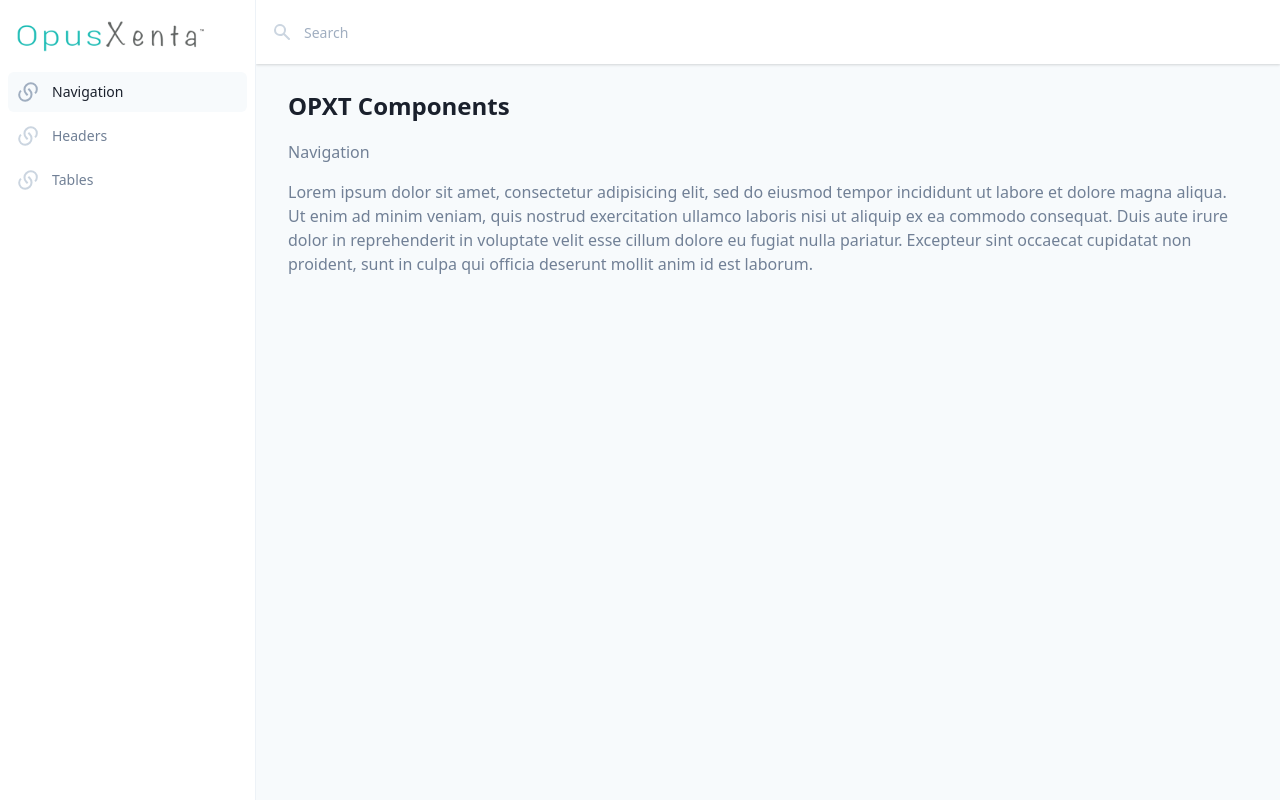
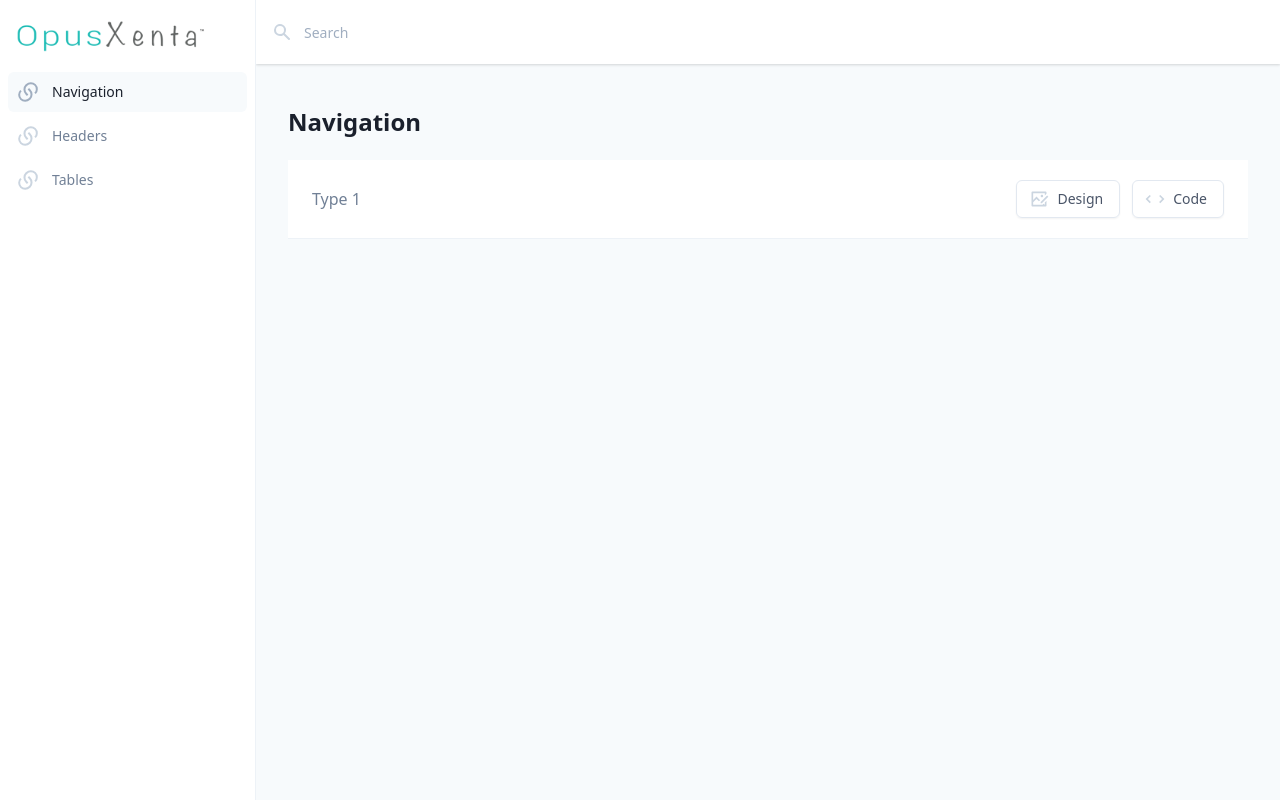
Before and after one commit to aravindaprabath/Immortals, a Vue app: page /navigation in a window 1280 px wide. Built offline with nearby package versions, Linux system fonts and the light colour scheme.

Commit message:
Update navigation page component

```diff
--- a/src/App.vue
+++ b/src/App.vue
@@ -49,10 +49,6 @@
         tabindex="0"
       >
         <div class="max-w-7xl mx-auto px-4 sm:px-6 md:px-8">
-          <h1 class="text-2xl font-semibold text-gray-900">OPXT Components</h1>
-        </div>
-
-        <div class="max-w-7xl mx-auto px-4 sm:px-6 md:px-8">
           <div class="py-4">
             <router-view />
           </div>
--- a/src/views/Navigation.vue
+++ b/src/views/Navigation.vue
@@ -1,16 +1,65 @@
 <template>
   <div>
-    <p class="mb-4">Navigation</p>
+    <div class="mx-auto mb-5">
+      <h1 class="text-2xl font-semibold text-gray-900">Navigation</h1>
+    </div>
 
-    <p>
-      Lorem ipsum dolor sit amet, consectetur adipisicing elit, sed do eiusmod
-      tempor incididunt ut labore et dolore magna aliqua. Ut enim ad minim
-      veniam, quis nostrud exercitation ullamco laboris nisi ut aliquip ex ea
-      commodo consequat. Duis aute irure dolor in reprehenderit in voluptate
-      velit esse cillum dolore eu fugiat nulla pariatur. Excepteur sint occaecat
-      cupidatat non proident, sunt in culpa qui officia deserunt mollit anim id
-      est laborum.
-    </p>
+    <div class="bg-white px-4 py-5 border-b border-gray-200 sm:px-6">
+      <div
+        class="-ml-4 -mt-4 flex justify-between items-center flex-wrap sm:flex-no-wrap"
+      >
+        <div class="ml-4 mt-4">
+          <div class="flex items-center">
+            Type 1
+          </div>
+        </div>
+        <div class="ml-4 mt-4 flex-shrink-0 flex">
+          <span class="inline-flex rounded-md shadow-sm">
+            <button
+              type="button"
+              class="relative inline-flex items-center px-4 py-2 border border-gray-300 text-sm leading-5 font-medium rounded-md text-gray-700 bg-white hover:text-gray-500 focus:outline-none focus:shadow-outline-blue focus:border-blue-300 active:bg-gray-50 active:text-gray-800"
+            >
+              <svg
+                class="-ml-1 mr-2 h-5 w-5 text-gray-400"
+                xmlns="http://www.w3.org/2000/svg"
+                viewBox="0 0 24 24"
+              >
+                <path fill="none" d="M0 0H24V24H0z" />
+                <path
+                  fill="currentColor"
+                  d="M20 3c.552 0 1 .448 1 1v1.757l-2 2V5H5v8.1l4-4 4.328 4.329-1.415 1.413L9 11.93l-4 3.999V19h10.533l.708.001 1.329-1.33L18.9 19h.1v-2.758l2-2V20c0 .552-.448 1-1 1H4c-.55 0-1-.45-1-1V4c0-.552.448-1 1-1h16zm1.778 4.808l1.414 1.414L15.414 17l-1.416-.002.002-1.412 7.778-7.778zM15.5 7c.828 0 1.5.672 1.5 1.5s-.672 1.5-1.5 1.5S14 9.328 14 8.5 14.672 7 15.5 7z"
+                />
+              </svg>
+              <span>
+                Design
+              </span>
+            </button>
+          </span>
+
+          <span class="ml-3 inline-flex rounded-md shadow-sm">
+            <button
+              type="button"
+              class="relative inline-flex items-center px-4 py-2 border border-gray-300 text-sm leading-5 font-medium rounded-md text-gray-700 bg-white hover:text-gray-500 focus:outline-none focus:shadow-outline-blue focus:border-blue-300 active:bg-gray-50 active:text-gray-800"
+            >
+              <svg
+                class="-ml-1 mr-2 h-5 w-5 text-gray-400"
+                xmlns="http://www.w3.org/2000/svg"
+                viewBox="0 0 24 24"
+              >
+                <path fill="none" d="M0 0h24v24H0z" />
+                <path
+                  fill="currentColor"
+                  d="M16.95 8.464l1.414-1.414 4.95 4.95-4.95 4.95-1.414-1.414L20.485 12 16.95 8.464zm-9.9 0L3.515 12l3.535 3.536-1.414 1.414L.686 12l4.95-4.95L7.05 8.464z"
+                />
+              </svg>
+              <span>
+                Code
+              </span>
+            </button>
+          </span>
+        </div>
+      </div>
+    </div>
   </div>
 </template>
 
```
